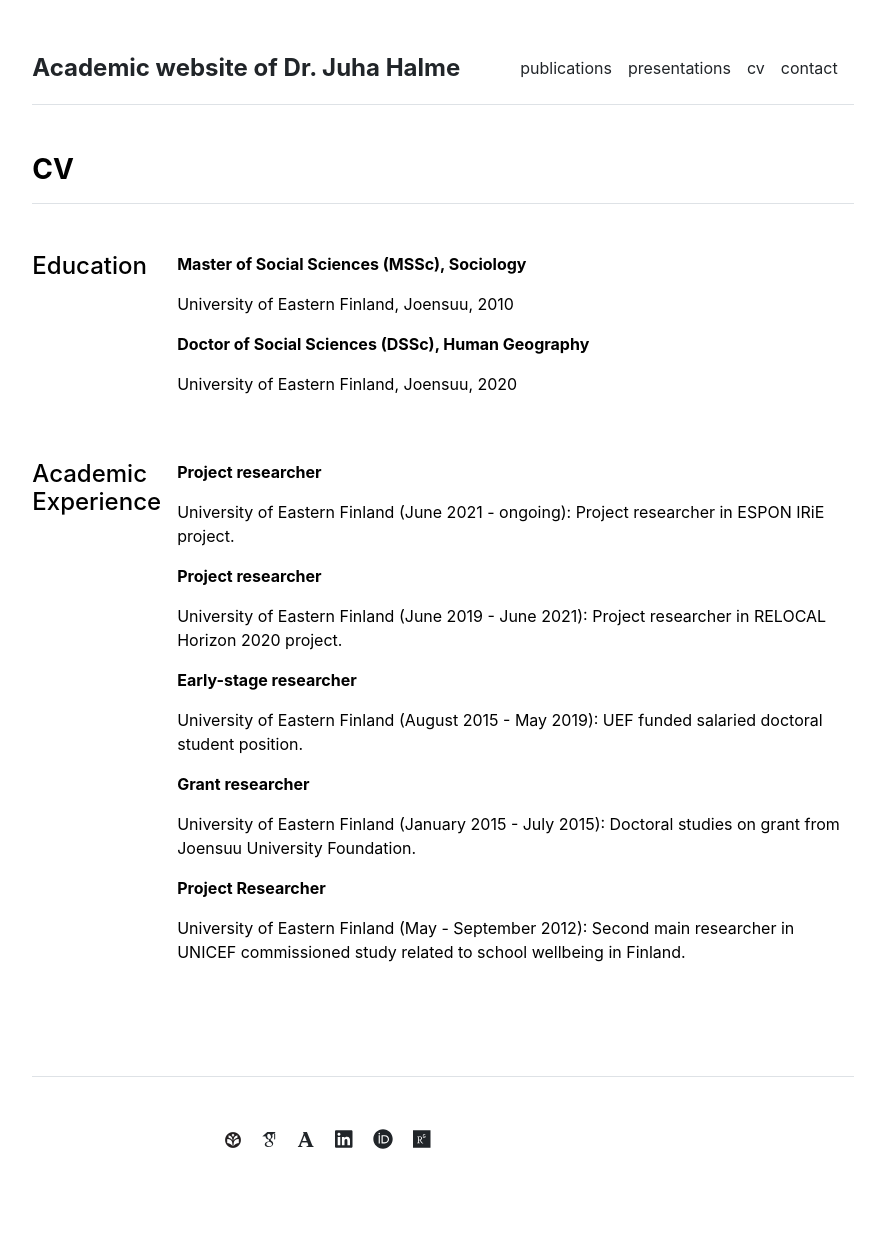
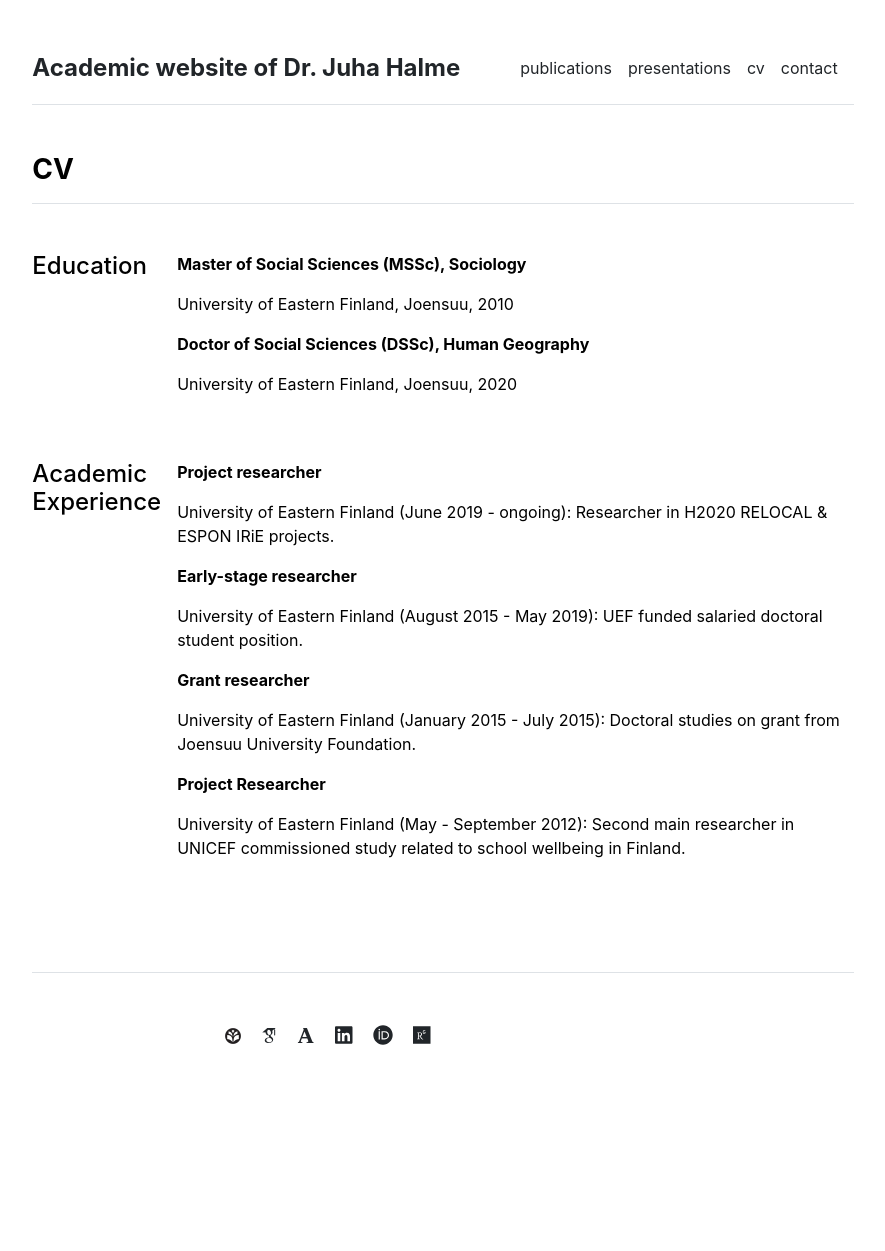
Before and after one commit to juhahalme/academicprofile, a Jekyll site: the page built from cv.md, in a window 1280 px wide. Shown: the whole page, without its empty margins (197-1082 px from the left). Built offline with Jekyll 4.4.1, drawn with Linux system fonts in a browser that asks for light colours; some web fonts are replaced; after the commit the page ends 1147 px from its top, so only the background shows below that.

Commit message:
Update academic-experience.yml

```diff
--- a/_data/cv/academic-experience.yml
+++ b/_data/cv/academic-experience.yml
@@ -1,9 +1,6 @@
 
 - title: 'Project researcher'
-  description: 'University of Eastern Finland (June 2021 - ongoing): Project researcher in ESPON IRiE project.'
-
-- title: 'Project researcher'
-  description: 'University of Eastern Finland (June 2019 - June 2021): Project researcher in RELOCAL Horizon 2020 project.'
+  description: 'University of Eastern Finland (June 2019 - ongoing): Researcher in H2020 RELOCAL & ESPON IRiE projects.'
 
 - title: 'Early-stage researcher'
   description: 'University of Eastern Finland (August 2015 - May 2019): UEF funded salaried doctoral student position.'
```
